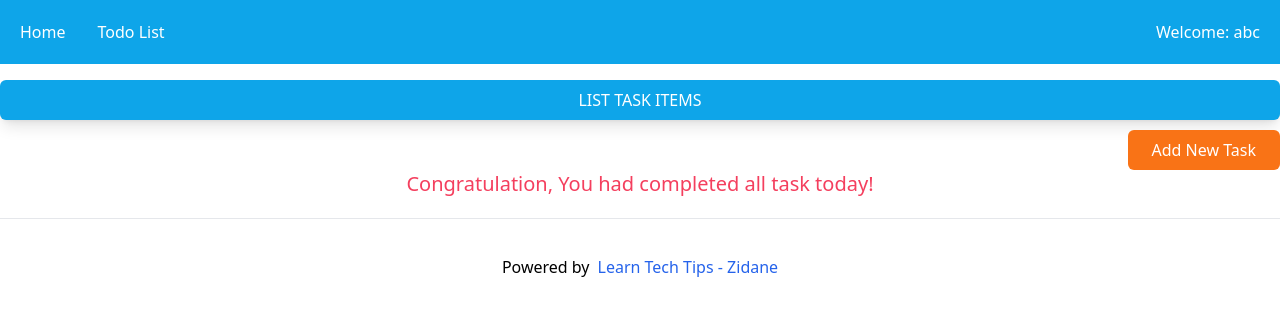
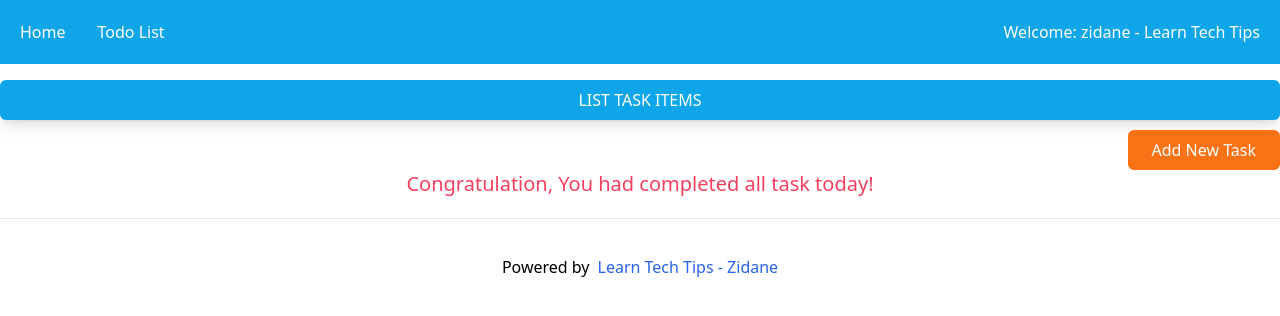
Before and after one commit to zidane168/nextjs-zustand-todo, a Next.js app in the folder client/: page /todos in a window 1280 px wide. Shown: the top 316 px of the page. Built offline with nearby package versions, Linux system fonts and the light colour scheme.

Commit message:
add nextjs

```diff
--- a/client/components/TDHeader.tsx
+++ b/client/components/TDHeader.tsx
@@ -17,7 +17,7 @@ export default function TDHeader() {
                 </div>
             </div>
             <div className="flex">
-                <div> Welcome: abc</div>
+                <div> Welcome: zidane - Learn Tech Tips</div>
             </div>
         </div>
     )
--- a/client/pages/api/hello.ts
+++ /dev/null
@@ -1,13 +0,0 @@
-// Next.js API route support: https://nextjs.org/docs/api-routes/introduction
-import type { NextApiRequest, NextApiResponse } from 'next'
-
-type Data = {
-  name: string
-}
-
-export default function handler(
-  req: NextApiRequest,
-  res: NextApiResponse<Data>
-) {
-  res.status(200).json({ name: 'John Doe' })
-}
```
